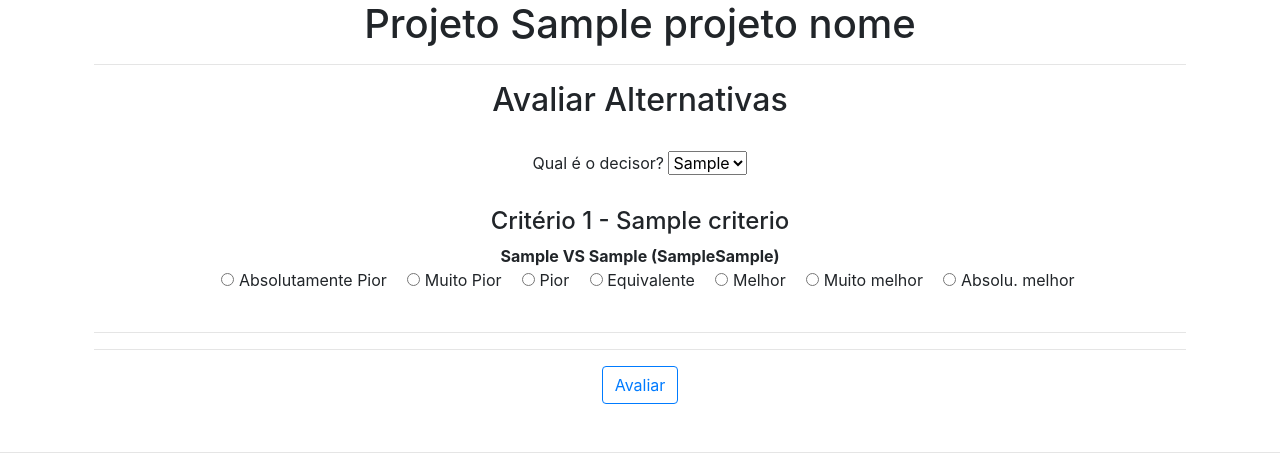
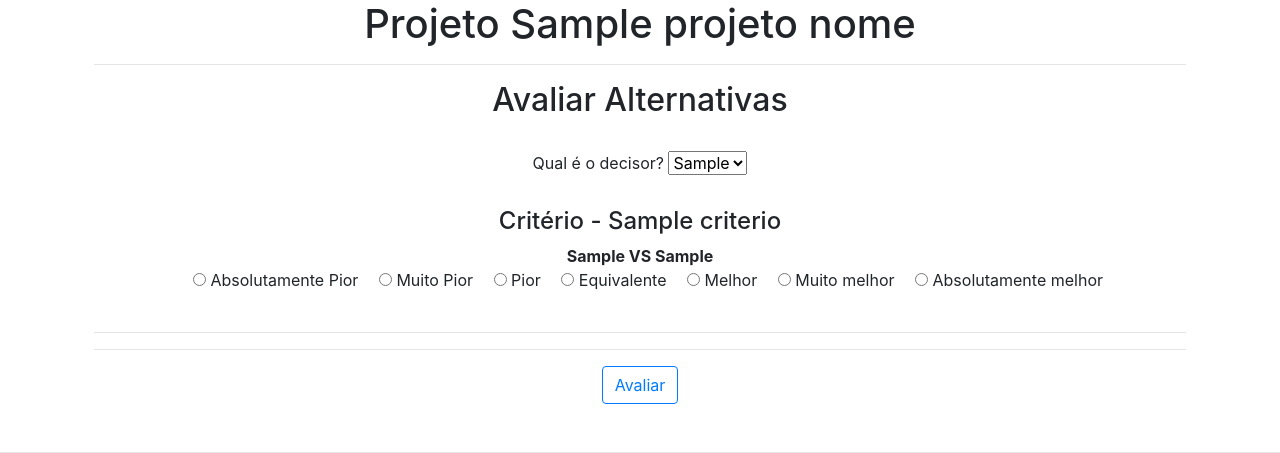
Before and after one commit to diegosorrilha/sapevosystem, a Django app: template templates/avaliar_alternativas.html in a window 1280 px wide. Shown: the part 140-593 px from the top of the page. Run offline with Django 3.2, Linux system fonts and the light colour scheme; tables that the repository leaves empty hold one stand-in row (values such as "Sample post"); the template is opened without the code that fills it: values that come from a table or form of the project are taken from there, most other values are stand-ins (such as "Sample title", 1, 10 or a date in 2020); some libraries are stand-ins or nearby versions; grey boxes are pictures that could not be loaded.

Commit message:
corrige layout: retira codigo das alternativas e corrige nome da expressao linguistica

```diff
--- a/templates/avaliar_alternativas.html
+++ b/templates/avaliar_alternativas.html
@@ -21,12 +21,12 @@
         <br>
 
         {% for criterio in criterios %}
-            <h4>Critério {{criterio.id}} - {{criterio.nome}}</h4>
+            <h4>Critério - {{criterio.nome}}</h4>
 
             <div id="alternativas">
                 {% for alternativas in alternativas_combinadas %}
 
-                    <strong>{{alternativas.0}} VS {{alternativas.1}} ({{alternativas.2}}{{alternativas.3}})</strong>
+                    <strong>{{alternativas.0}} VS {{alternativas.1}}</strong>
                     <br>
                     <input style="margin-left: 1em" type="radio" name="c{{criterio.id}}{{alternativas.2}}{{alternativas.3}}" value=-3> Absolutamente Pior
                     <input style="margin-left: 1em" type="radio" name="c{{criterio.id}}{{alternativas.2}}{{alternativas.3}}" value=-2> Muito Pior
@@ -34,7 +34,7 @@
                     <input style="margin-left: 1em" type="radio" name="c{{criterio.id}}{{alternativas.2}}{{alternativas.3}}" value=0> Equivalente
                     <input style="margin-left: 1em" type="radio" name="c{{criterio.id}}{{alternativas.2}}{{alternativas.3}}" value=1> Melhor
                     <input style="margin-left: 1em" type="radio" name="c{{criterio.id}}{{alternativas.2}}{{alternativas.3}}" value=2> Muito melhor
-                    <input style="margin-left: 1em" type="radio" name="c{{criterio.id}}{{alternativas.2}}{{alternativas.3}}" value=3> Absolu. melhor
+                    <input style="margin-left: 1em" type="radio" name="c{{criterio.id}}{{alternativas.2}}{{alternativas.3}}" value=3> Absolutamente melhor
                     <br>
                     <br>
                 {% endfor %}
```
